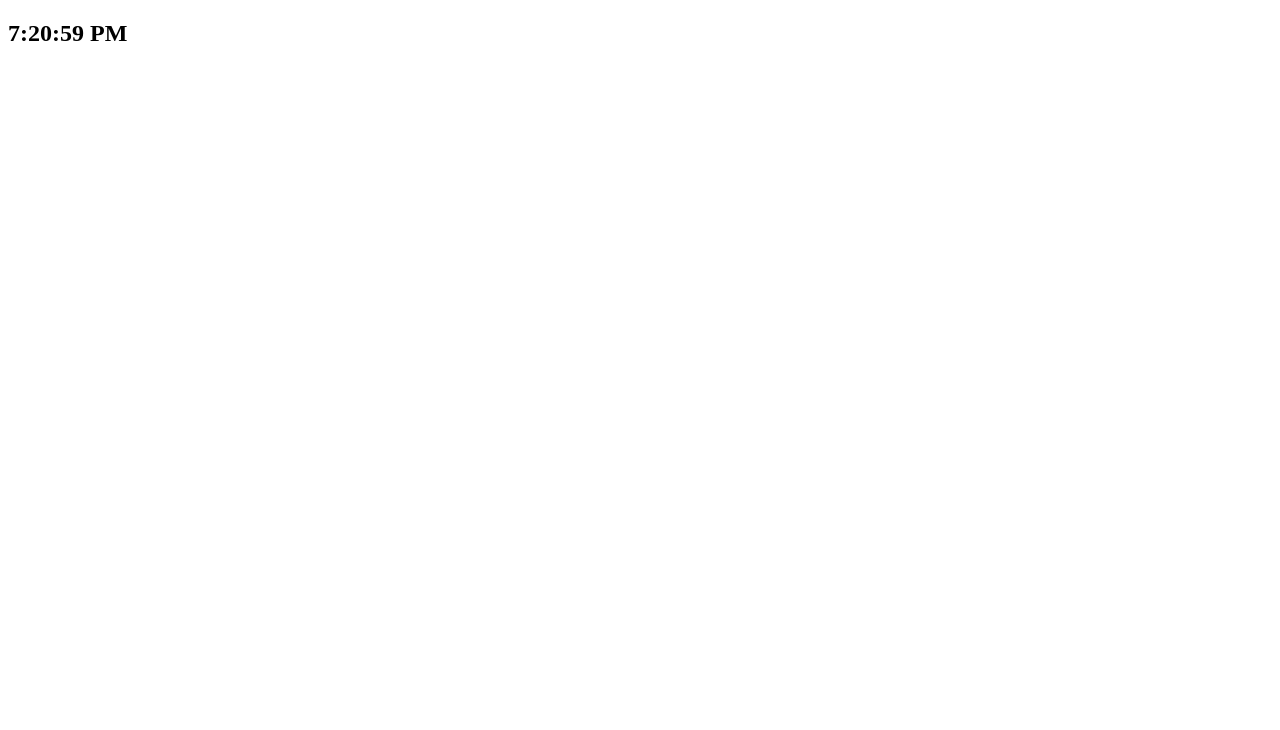
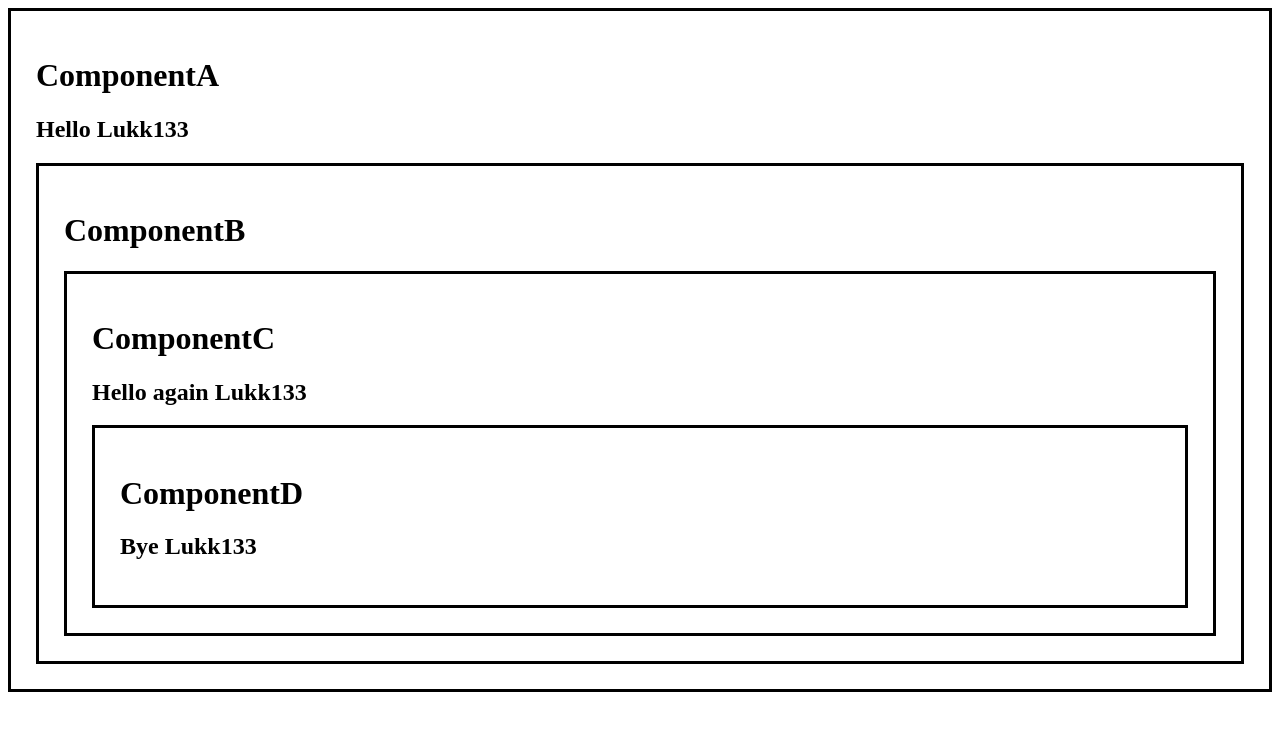
Before and after one commit to Lukk133/my-react-app, a React (Vite) app: page / in a window 1280 px wide. Shown: the top 730 px of the page. Built offline with nearby package versions, Linux system fonts and the light colour scheme.

Commit message:
useContext hook

```diff
--- a/src/App.jsx
+++ b/src/App.jsx
@@ -1,9 +1,9 @@
-import DigitalClock from './DigitalClock.jsx'
+import ComponentA from './ComponentA.jsx'
 
 function App() {
     return(
         <>
-        <DigitalClock/>
+        <ComponentA/>
 
         </>
     )
--- /dev/null
+++ b/src/ComponentA.jsx
@@ -0,0 +1,22 @@
+import { useState, createContext } from "react"
+import ComponentB from "./ComponentB"
+
+export const UserContext = createContext();
+
+function ComponentA(){
+
+    const [user, setUser] = useState("Lukk133")
+
+    return(
+        <div  className="box">
+            <h1>ComponentA</h1>
+            <h2>{`Hello ${user}`}</h2>
+            <UserContext.Provider value={user}>
+                 <ComponentB/>
+            </UserContext.Provider>
+
+        </div>
+    )
+}
+
+export default ComponentA
--- /dev/null
+++ b/src/ComponentB.jsx
@@ -0,0 +1,13 @@
+import ComponentC from './ComponentC'
+
+function ComponentB(){
+
+    return(
+        <div  className="box">
+            <h1>ComponentB</h1>
+            <ComponentC/>
+        </div>
+    )
+}
+
+export default ComponentB
--- /dev/null
+++ b/src/ComponentC.jsx
@@ -0,0 +1,18 @@
+import { useContext } from "react";
+import {UserContext} from './ComponentA.jsx'
+import ComponentD from "./ComponentD"
+
+function ComponentC(){
+
+    const user = useContext(UserContext);
+
+    return(
+        <div  className="box">
+            <h1>ComponentC</h1>
+            <h2>{`Hello again ${user}`}</h2>
+            <ComponentD/>
+        </div>
+    )
+}
+
+export default ComponentC
--- /dev/null
+++ b/src/ComponentD.jsx
@@ -0,0 +1,16 @@
+import { useContext } from "react";
+import {UserContext} from './ComponentA.jsx'
+
+function ComponentD(){
+
+    const user = useContext(UserContext)
+
+    return(
+        <div  className="box">
+            <h1>ComponentD</h1>
+            <h2>{`Bye ${user}`}</h2>
+        </div>
+    )
+}
+
+export default ComponentD
--- a/src/index.css
+++ b/src/index.css
@@ -1,3 +1,8 @@
+.box{
+    border: 3px solid;
+    padding: 25px;
+}
+
 /* body{
     background-image: url('./assets/pobrane.jpg');
      background-size: cover;
```
